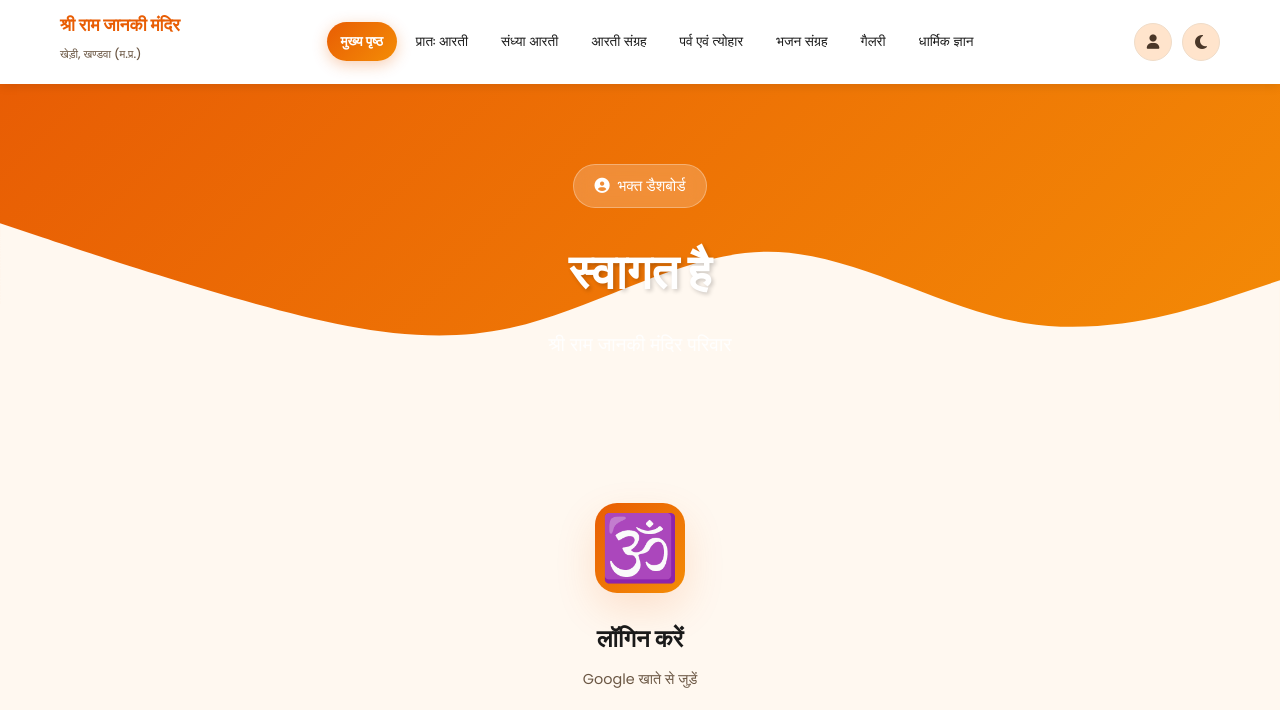
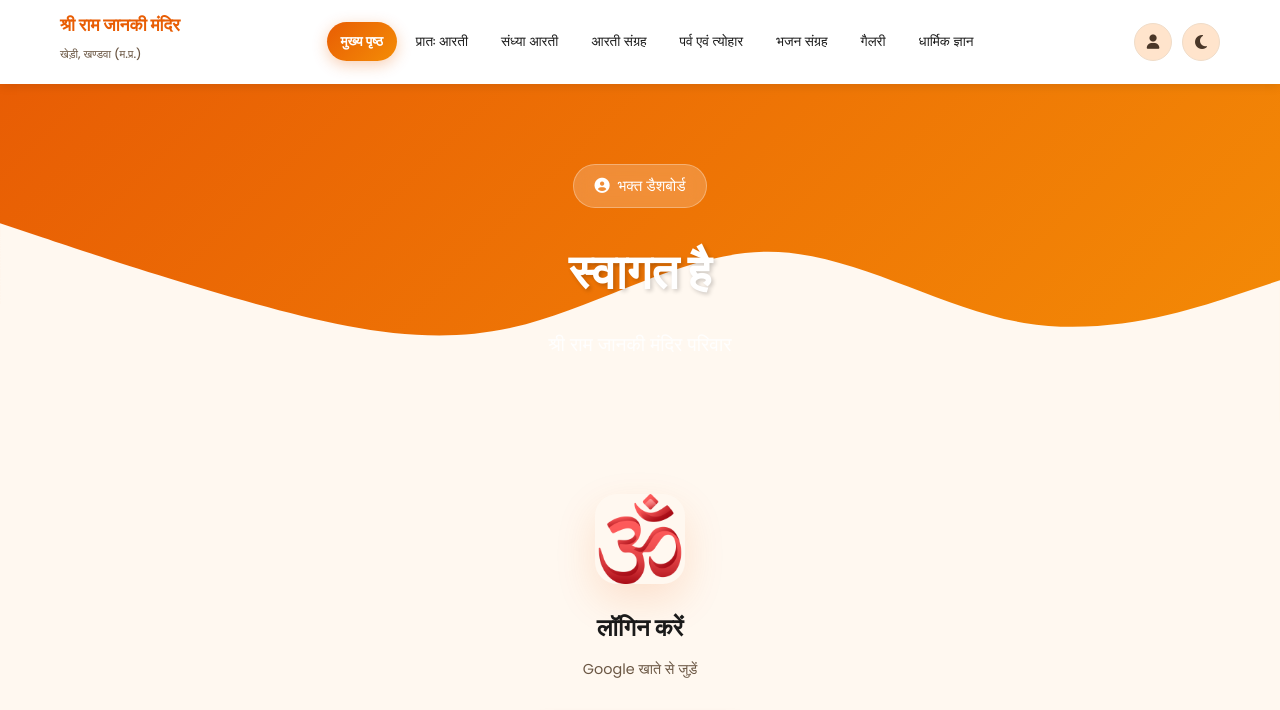
Before and after one commit to kuldeepyaduvanshii/shree-ram-janki-mandir, a plain HTML site: page login.html in a window 1280 px wide. Shown: the top 710 px of the page. Drawn offline with Linux system fonts and the light colour scheme; no server answers; a web font is replaced by a local one.

Commit message:
Update login.html

```diff
--- a/login.html
+++ b/login.html
@@ -185,11 +185,10 @@
             <div class="container" style="max-width: 550px; text-align: center;">
 
                 <p id="status" style="color: var(--accent-primary); font-weight: 600; margin-bottom: 1.5rem;"></p>
-
                 <!-- Login Section -->
 <div id="loginSection">
-                    <div style="font-size: 4rem; margin-bottom: 1rem;">
-                        <span style="background: var(--gradient-primary); color: white; width: 90px; height: 90px; border-radius: 22px; display: inline-flex; align-items: center; justify-content: center; box-shadow: var(--shadow-lg);">🕉️</span>
+    <div style="margin-bottom: 1rem;">
+        <img src="gallery/applogo.png" alt="Logo" style="width: 90px; height: 90px; border-radius: 22px; box-shadow: var(--shadow-lg); object-fit: cover;" onerror="this.style.display='none'; this.parentElement.innerHTML='<span style=\'background:var(--gradient-primary);color:white;width:90px;height:90px;border-radius:22px;display:inline-flex;align-items:center;justify-content:center;box-shadow:var(--shadow-lg);font-size:40px;\'>🕉️</span>'">
     </div>
     <h2 style="color: var(--text-primary); margin-bottom: 0.5rem;">लॉगिन करें</h2>
     <p style="color: var(--text-tertiary); margin-bottom: 2rem; font-size: 0.9rem;">Google खाते से जुड़ें</p>
```
Lines whose indentation alone changed are shown as unchanged.
